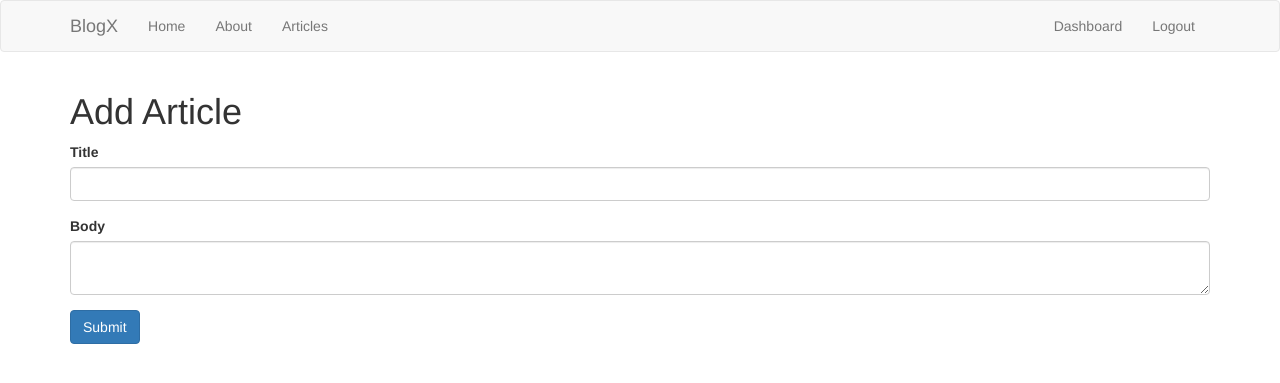
After one commit to DZ0Jeff/Python-blog, a Flask app: page /add_article in a window 1280 px wide. The commit adds this page. Shown: the top 383 px of the page. Run offline with Flask 2, Linux system fonts and the light colour scheme; the visitor is signed in with stand-in values (Sample User, id 1); some libraries are stand-ins or nearby versions.

Commit message:
chapter IV - Articles and Dashboard

```diff
--- a/classes.py
+++ b/classes.py
@@ -1,5 +1,7 @@
 from wtforms import Form, StringField, TextAreaField, PasswordField, validators
 
+
+#register form
 class RegisterForm(Form):
     name = StringField('Name', [validators.Length(min=1, max=50)])
     username = StringField('Username', [validators.Length(min=4, max=25)])
@@ -9,3 +11,9 @@ class RegisterForm(Form):
         validators.EqualTo('confirm', message='Password does not match')
     ])
     confirm = PasswordField('Confirm password')
+
+
+# Article form
+class ArticleForm(Form):
+    title = StringField('Title', [validators.Length(min=1, max=50)])
+    body = TextAreaField('Body', [validators.Length(min=10)])
--- a/routes.py
+++ b/routes.py
@@ -2,7 +2,7 @@ from flask import Flask, render_template, flash, redirect, url_for, logging, ses
 from wtforms import Form, StringField, TextAreaField, PasswordField, validators
 from passlib.hash import sha256_crypt
 from data import Articles
-from classes import RegisterForm
+from classes import RegisterForm, ArticleForm
 from functools import wraps
 
 
@@ -23,12 +23,42 @@ def router(app, database):
     #list of articles
     @app.route('/articles')
     def articles():
-        return render_template('articles.html', articles = data)
+        #create a cursor
+        connection = database.connect()
+        cursor = connection.cursor()
+
+        #Get results
+        result = cursor.execute("SELECT * FROM articles")
+
+        articles = cursor.fetchall()
+        #articles = dict((key, value) for key, value in articles)
+
+        if result > 0:
+            return render_template('articles.html', articles=articles)
+
+        else:
+            msg = 'No articles Found'
+            return render_template('articles.html', msg=msg)
+
+        #close connection
+        cursor.close()
+
 
     #article
     @app.route('/article/<string:id>/')
     def article(id):
-        return render_template('article.html', id=id)
+        connection = database.connect()
+        cursor = connection.cursor()
+
+        #Get results
+        result = cursor.execute("SELECT * FROM articles WHERE id = %s", [id])
+
+        articles = cursor.fetchall()
+
+        for article in articles:
+            print(article)
+
+        return render_template('article.html', article=article)
 
     # Check if user logged in
     def is_logged_in(f):
@@ -112,10 +142,62 @@ def router(app, database):
     @app.route('/dashboard')
     @is_logged_in
     def dashboard():
-        return render_template('dashboard.html')
+        #create a cursor
+        connection = database.connect()
+        cursor = connection.cursor()
+
+        #Get results
+        result = cursor.execute("SELECT * FROM articles")
+
+        articles = cursor.fetchall()
+
+        if result > 0:
+            return render_template('dashboard.html', articles=articles)
+
+        else:
+            msg = 'No articles Found'
+            return render_template('dashboard.html', msg=msg)
+
+        #close connection
+        cursor.close()
+
+
+    #dashboard
+    @app.route('/add_article', methods=['GET', 'POST'])
+    @is_logged_in
+    def add_article():
+        form = ArticleForm(request.form)
+        if request.method == 'POST' and form.validate():
+            title = form.title.data
+            body = form.body.data
+
+            print(title)
+            print(body)
+            #create handler
+            connection = database.connect()
+            cursor = connection.cursor()
+
+            #execute
+            cursor.execute("INSERT INTO articles(title, body, author) VALUES(%s, %s, %s)",(title, body, session['username']))
+
+            #commit
+            connection.commit()
+
+            #close
+            cursor.close()
+
+            flash('Article created','Sucess')
+
+            return redirect(url_for('dashboard'))
+
+        else:
+            print('Error!')
+
+        return render_template('add_article.html', form=form)
 
     #logout
     @app.route('/logout')
+    @is_logged_in
     def logout():
         session.clear()
         flash('You are now logged out')
--- /dev/null
+++ b/templates/add_article.html
@@ -0,0 +1,15 @@
+{% extends 'layout.html' %}
+
+{% block body %}
+  <h1>Add Article</h1>
+  {% from "includes/formhelpers.html" import render_field %}
+  <form method="POST" action="">
+    <div class="form-group">
+      {{ render_field(form.title, class_="form-control") }}
+    </div>
+    <div class="form-group">
+      {{ render_field(form.body, class_="form-control", id="editor") }}
+    </div>
+    <p><input class="btn btn-primary" type="submit" value="Submit">
+  </form>
+{% endblock %}
--- a/templates/articles.html
+++ b/templates/articles.html
@@ -4,7 +4,7 @@
     <h1>Articles</h1>
     <ul class="list-group">
         {% for article in articles %}
-            <li class="list-group-item"><a href="article/{{article.id}}">{{article.title}}</a></li>
+            <li class="list-group-item"><a href="article/{{article[0]}}">{{article[1]}}</a></li>
         {% endfor %}
     </ul>
 {% endblock %}
--- a/templates/layout.html
+++ b/templates/layout.html
@@ -18,5 +18,10 @@
         <!--Bootstrap-->
         <script src="https://ajax.googleapis.com/ajax/libs/jquery/1.12.4/jquery.min.js"></script>
         <script src="https://stackpath.bootstrapcdn.com/bootstrap/3.3.7/js/bootstrap.min.js"></script>
+        <!--CKeditor-->
+        <script src="//cdn.ckeditor.com/4.13.0/standard/ckeditor.js"></script>
+        <script>
+            CKEDITOR.replace('editor')
+        </script>
     </body>
 </html>
```
Also changed, not shown: templates/article.html (+6 -1 lines), templates/dashboard.html (+23 -0 lines), templates/home.html (+6 -1 lines).
